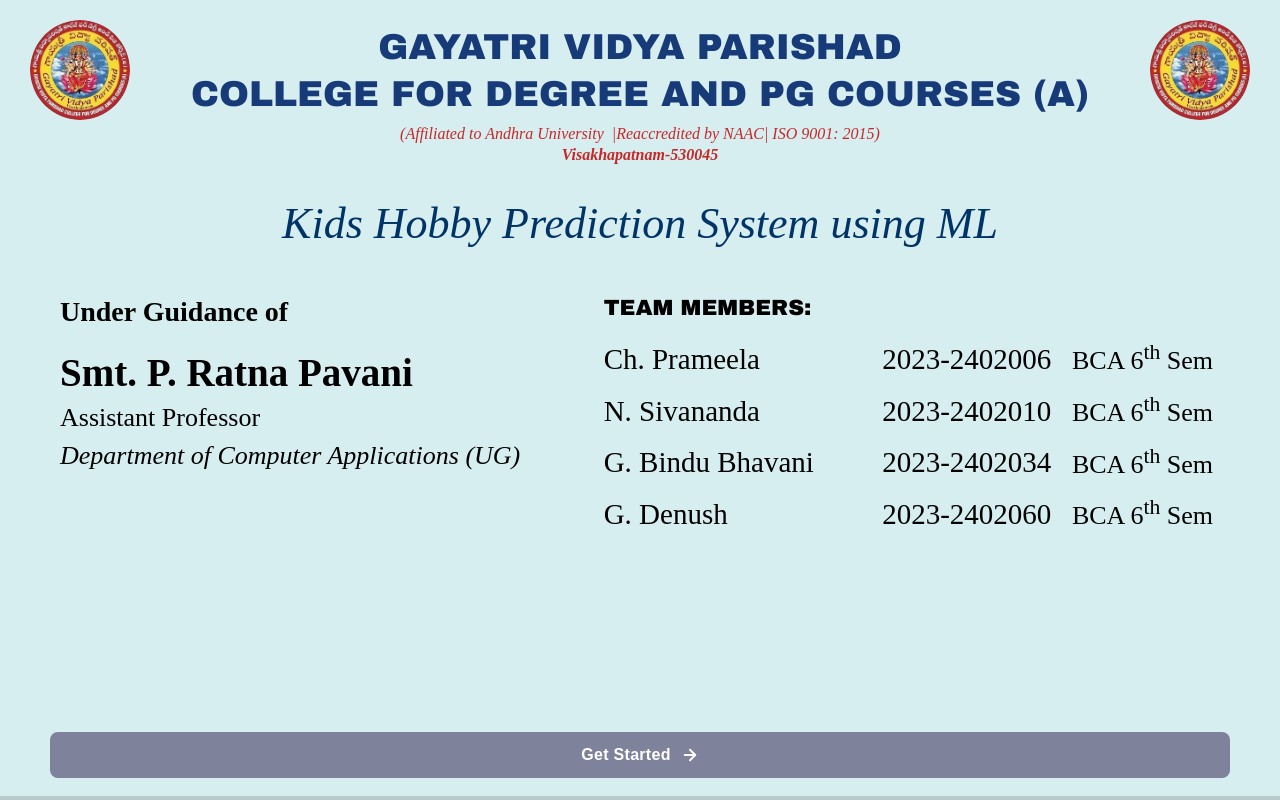
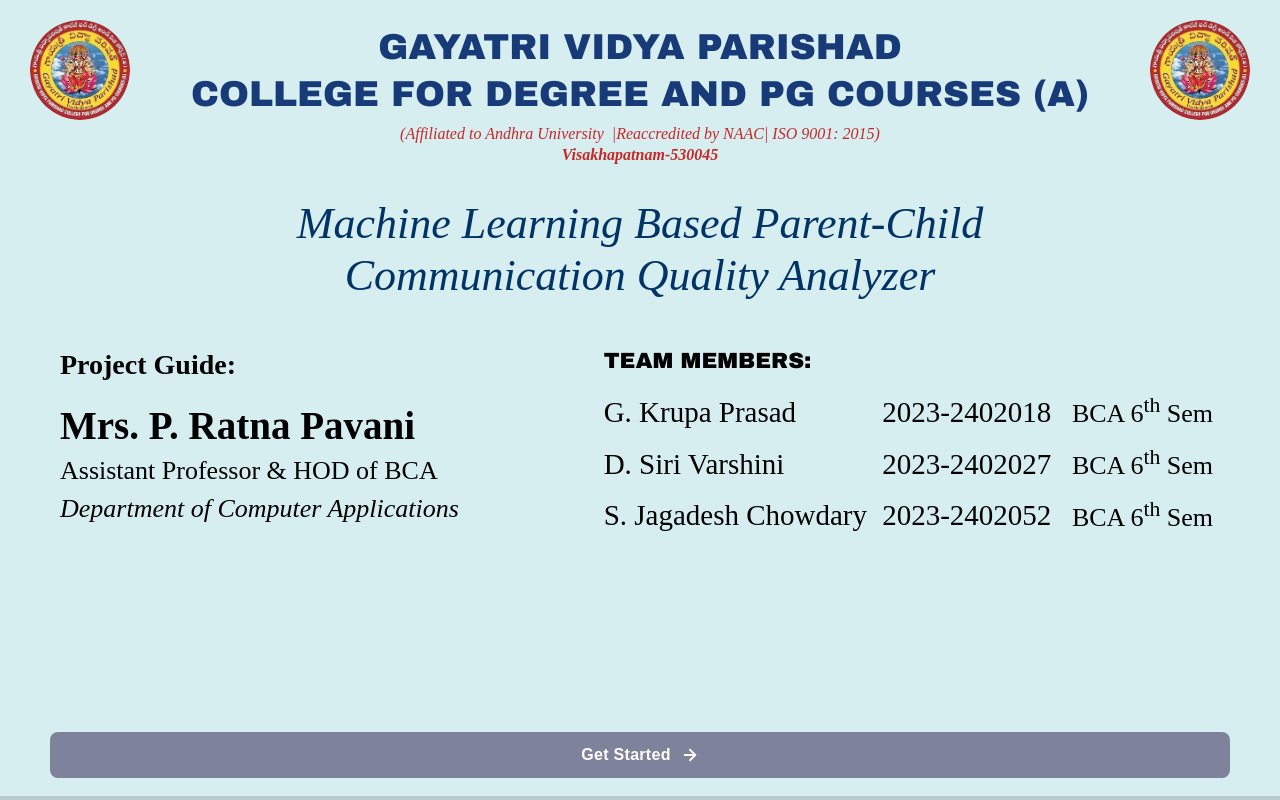
Before and after one commit to kingkrupa867-debug/ML-based-parent-child, a Django app: page /splash/ in a window 1280 px wide. Run offline with Django 4.2, Linux system fonts and the light colour scheme; some web fonts are replaced.

Commit message:
fix: update splash screen with correct team members and project title
- Project: Machine Learning Based Parent-Child Communication Quality Analyzer
- Guide: Mrs. P. Ratna Pavani (Assistant Professor & HOD of BCA)
- Members: G. Krupa Prasad, D. Siri Varshini, S. Jagadesh Chowdary
- Updated both splash.html (Django) and SplashScreen.js (React)

```diff
--- a/templates/splash.html
+++ b/templates/splash.html
@@ -258,7 +258,7 @@
 
   <!-- PROJECT TITLE -->
   <div class="title-row">
-    <div class="main-title">Kids Hobby Prediction System using ML</div>
+    <div class="main-title">Machine Learning Based Parent-Child<br>Communication Quality Analyzer</div>
   </div>
 
   <!-- BODY: GUIDE + TEAM -->
@@ -266,10 +266,10 @@
 
     <!-- LEFT -->
     <div class="guide-panel">
-      <div class="guide-title">Under Guidance of</div>
-      <div class="guide-name">Smt. P. Ratna Pavani</div>
-      <div class="guide-designation">Assistant Professor</div>
-      <div class="guide-dept">Department of Computer Applications (UG)</div>
+      <div class="guide-title">Project Guide:</div>
+      <div class="guide-name">Mrs. P. Ratna Pavani</div>
+      <div class="guide-designation">Assistant Professor &amp; HOD of BCA</div>
+      <div class="guide-dept">Department of Computer Applications</div>
     </div>
 
     <!-- RIGHT -->
@@ -277,23 +277,18 @@
       <div class="team-title">TEAM MEMBERS:</div>
       <div class="team-list">
         <div class="team-row">
-          <span>Ch. Prameela</span>
-          <span>2023-2402006</span>
+          <span>G. Krupa Prasad</span>
+          <span>2023-2402018</span>
           <span>BCA 6<sup>th</sup> Sem</span>
         </div>
         <div class="team-row">
-          <span>N. Sivananda</span>
-          <span>2023-2402010</span>
+          <span>D. Siri Varshini</span>
+          <span>2023-2402027</span>
           <span>BCA 6<sup>th</sup> Sem</span>
         </div>
         <div class="team-row">
-          <span>G. Bindu Bhavani</span>
-          <span>2023-2402034</span>
-          <span>BCA 6<sup>th</sup> Sem</span>
-        </div>
-        <div class="team-row">
-          <span>G. Denush</span>
-          <span>2023-2402060</span>
+          <span>S. Jagadesh Chowdary</span>
+          <span>2023-2402052</span>
           <span>BCA 6<sup>th</sup> Sem</span>
         </div>
       </div>
```
Also changed, not shown: frontend/src/components/SplashScreen.js (+8 -9 lines).
